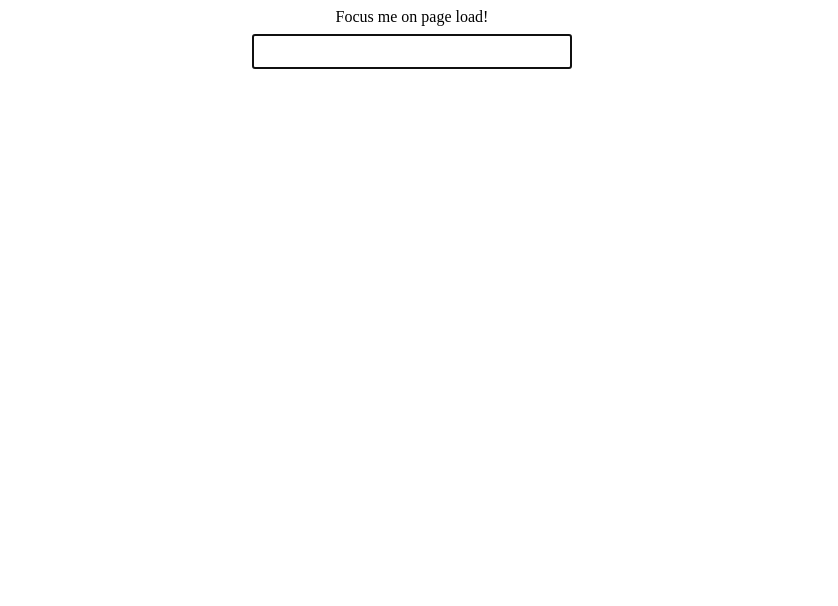
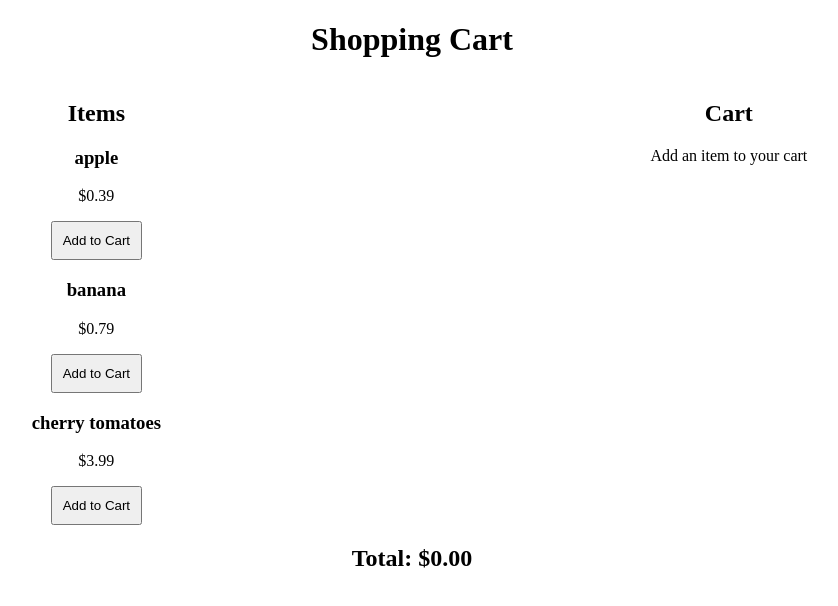
Before and after one commit to soleymaniyasaman/react-challenges, a React app: page / in a window 1280 px wide. Shown: the top 606 px of the page, without its empty margins (228-1066 px from the left). Built offline with nearby package versions, Linux system fonts and the light colour scheme.

Commit message:
shopping cart with increase and decreas button

```diff
--- /dev/null
+++ b/src/11-shopping-cart/ShoppingCart.js
@@ -0,0 +1,84 @@
+import { useState } from 'react'
+
+const items = [{
+    name: 'apple',
+    price: 0.39
+}, {
+    name: 'banana',
+    price: 0.79
+}, {
+    name: 'cherry tomatoes',
+    price: 3.99
+}]
+
+function ShoppingCart() {
+    const [cart, setCart] = useState([])
+
+    const addToCart = (item) => {
+        const cartCopy = [...cart]
+        const itemInCart = cartCopy.find(i => item.name === i.name)
+        if (itemInCart) {
+            itemInCart.quantity += 1
+            setCart(cartCopy)
+        } else {
+            setCart(prevCart => [...prevCart, { ...item, quantity: 1 }])
+        }
+    }
+
+    const increase = (name) => {
+        const cartCopy = [...cart]
+        const item = cartCopy.find(i => i.name === name)
+        item.quantity += 1
+        setCart(cartCopy)
+    }
+
+    const decrease = (name) => {
+        let cartCopy = [...cart]
+        const item = cartCopy.find(i => i.name === name)
+        if (item.quantity > 1) {
+            item.quantity -= 1
+        } else {
+            cartCopy = cartCopy.filter(i => i.name !== name)
+        }
+        setCart(cartCopy)
+    }
+
+    return (
+        <div>
+            <h1>Shopping Cart</h1>
+            <div className='cart'>
+                <div className='items'>
+                    <h2>Items</h2>
+                    {items.map(item => (
+                        <div key={item.name}>
+                            <h3>{item.name}</h3>
+                            <p>${item.price}</p>
+                            <button onClick={() => addToCart(item)}>Add to Cart</button>
+                        </div>)
+                    )}
+                </div>
+                <div>
+                    <h2>Cart</h2>
+                    {cart.length > 0
+                        ? cart.map(item => (
+                            <div key={item.name}>
+                                <h3>{item.name}</h3>
+                                <p>
+                                    <button onClick={() => decrease(item.name)}>-</button>
+                                    {item.quantity}
+                                    <button onClick={() => increase(item.name)}>+</button>
+                                </p>
+                                <p>Subtotal: ${(item.quantity * item.price).toFixed(2)}</p>
+                            </div>
+                        ))
+                        : <p>Add an item to your cart</p>}
+                </div>
+            </div>
+            <div className='total'>
+                <h2>Total: ${cart.reduce((acc, i) => acc + (i.quantity * i.price), 0).toFixed(2)}</h2>
+            </div>
+        </div>
+    )
+}
+
+export default ShoppingCart
--- a/src/App.js
+++ b/src/App.js
@@ -9,11 +9,12 @@
 import PixelArt from './08-pixel-art/PixelArt'
 import SimpleCalculator from './09-simple-calc/SimpleCalc'
 import FocusInput from './10-focus-input/FocusInput'
+import ShoppingCart from './11-shopping-cart/ShoppingCart'
 
 function App() {
   return (
     <div className='App'>
-      <FocusInput />
+      <ShoppingCart />
     </div>
   )
 }
--- a/src/index.css
+++ b/src/index.css
@@ -68,3 +68,25 @@
   height:400px;
   object-fit: contain;
 }
+h1 {
+  text-align: center;
+}
+
+.items {
+  padding-left: 15px;
+}
+
+.cart {
+  display: flex;
+  flex-direction: row;
+  justify-content: space-around;
+}
+
+.total {
+  margin: 0 auto;
+  text-align: center;
+}
+
+button {
+  margin:0 5px;
+}
```
